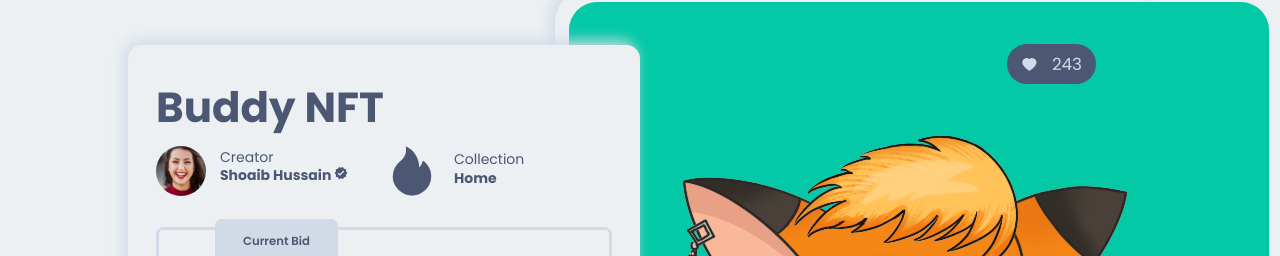
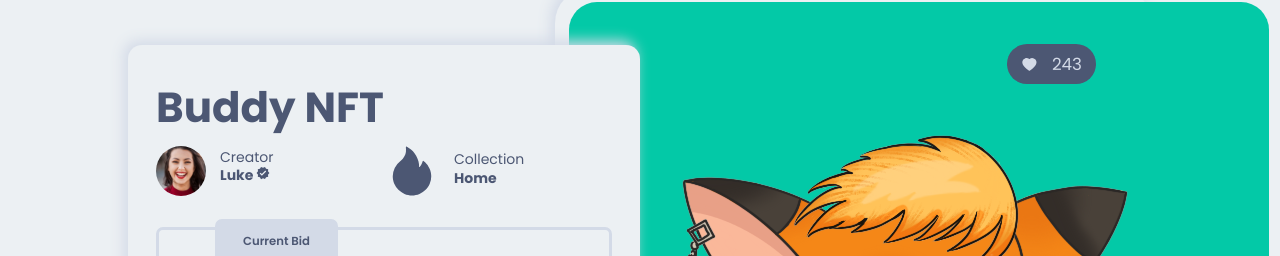
Before and after one commit to amarnath-arch/NFT_Marketplace, a Next.js app: page / in a window 1280 px wide. Shown: the part 1459-1715 px from the top of the page. Built offline with nearby package versions, Linux system fonts and the light colour scheme.

Commit message:
changes to the slider section 16th May

```diff
--- a/components/BigNFTSlider/BigNFTSlider.jsx
+++ b/components/BigNFTSlider/BigNFTSlider.jsx
@@ -34,7 +34,7 @@ const BigNFTSlider = () => {
         {
           title: "Buddy NFT",
           id: 2,
-          name: "Shoaib Hussain",
+          name: "Luke",
           collection: "Home",
           price: "0000004 ETH",
           like: 243,
```
